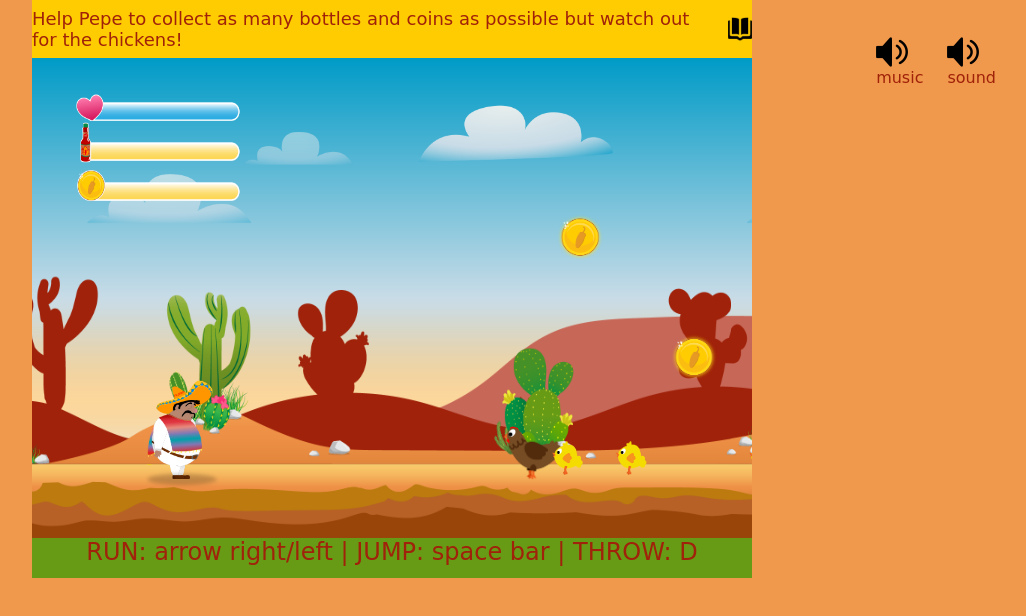
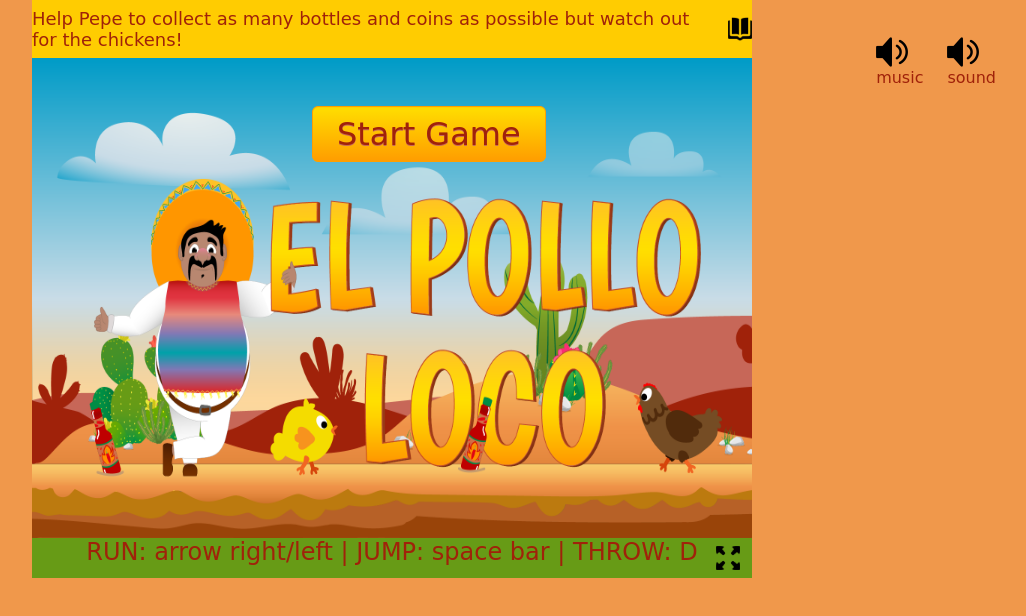
Before and after one commit to magdalena-ob/el_pollo_loco, a plain HTML site: page index.html in a window 1280 px wide. Shown: the whole page, without its empty margins (248-1274 px from the left). Drawn offline with Linux system fonts and the light colour scheme; animation ran at ten frames a second; a web font is replaced by a local one.

Commit message:
startscreen and endscreen if lost game

```diff
--- a/index.html
+++ b/index.html
@@ -30,6 +30,7 @@
     <script src="models/throwable-object.class.js"></script>
     <script src="models/bottle.class.js"></script>
     <script src="models/coin.class.js"></script>
+    <script src="models/game-over.class.js"></script>
     <script src="levels/level1.js"></script>
     <script src="js/game.js"></script>
 </head>
@@ -57,12 +58,22 @@
         </div>
     </div>
 
-    <canvas id="canvas" width="720" height="480">
+    <!--Startscreen-->
+    <div class="startscreen" id="startscreen">
+        <img src="img/9.Intro _ Outro Image/Start Screen/Opción 1.png">
+        <div class="start-button">
+            <button onclick="startGame()">Start Game</button>
+        </div>
+    </div>
+
+    <!--Canvas-->
+    <canvas class="d-none" id="canvas" width="720" height="480">
 
     </canvas>
 
     <div class="manual">
         <div>RUN: arrow right/left | JUMP: space bar | THROW: D</div>
+        <div class="fullscreen"><img onclick="goFullScreen()" src="icon/expand.png"></div>
     </div>
 </body>
 
--- a/js/game.js
+++ b/js/game.js
@@ -3,10 +3,19 @@ let world;
 let keyboard = new KeyboardObject();
 
 function init() {
+   showStartScreen();
+}
+
+function showStartScreen() {
+    document.getElementById('startscreen').classList.remove('d-none');
+    document.getElementById('canvas').classList.add('d-none');
+}
+
+function startGame() {
+    document.getElementById('startscreen').classList.add('d-none');
+    document.getElementById('canvas').classList.remove('d-none');
     canvas = document.getElementById('canvas');
     world = new World(canvas, keyboard);
-
-    console.log('My character is ', Character);
 }
 
 window.addEventListener('keydown', (e) =>{
@@ -62,3 +71,8 @@ function openStory() {
 function closeStory() {
     document.getElementById('story').classList.add('d-none');
 }
+
+//Fullscreen
+function goFullScreen() {
+    canvas.requestFullscreen();
+}
--- a/levels/level1.js
+++ b/levels/level1.js
@@ -10,7 +10,7 @@ for(let i = 0; i < 15; i++) {
     enemies.push(new Chicken());
 }
 
-for(let i = 0; i < 20; i++) {
+for(let i = 0; i < 10; i++) {
     enemies.push(new Chick());
 }
 
--- a/models/character.class.js
+++ b/models/character.class.js
@@ -112,6 +112,10 @@ class Character extends MovableObject {
                 setTimeout(() => {
                     this.applyGravity();
                 }, 2000);
+                setTimeout(() => {
+                    this.world.gameOver.gameFinished = true;
+                    this.world.gameOver.youLost = true;
+                }, 2000);
             } else if (this.isAboveGround()) {
                 this.playAnimation(this.IMAGES_JUMPING);
             } else {
@@ -131,4 +135,5 @@ class Character extends MovableObject {
             }
         }, 100);
     }
+
 }
--- a/models/drawable-object.class.js
+++ b/models/drawable-object.class.js
@@ -34,4 +34,5 @@ class DrawableObject {
             ctx.stroke();
         }
     }
+
 }
--- a/models/enboss.class.js
+++ b/models/enboss.class.js
@@ -8,7 +8,6 @@ class Endboss extends MovableObject {
     energyEndboss = 100;
     lastCollisionEndboss = 0;
     bottleAvailable = false;
-    //timeToAttack = false;
     lastTimePressedD = 0;
 
     IMAGES_ALERT = [
@@ -83,6 +82,7 @@ class Endboss extends MovableObject {
                 }
             } else if (this.endbossIsDead()) {
                 this.playAnimation(this.IMAGES_DEAD);
+                this.AUDIO_SCREAM.pause();
                 setTimeout(() => {
                     this.applyGravity();
                 }, 2000);
@@ -103,8 +103,6 @@ class Endboss extends MovableObject {
                 }
             }
         }, 200);
-
-
     }
 
     hitEndboss() {
--- /dev/null
+++ b/models/game-over.class.js
@@ -0,0 +1,14 @@
+class GameOver extends DrawableObject {
+    gameFinished = false;
+    youWon = false;
+    youLost = false;
+    x = 0;
+    y = 0;
+    width = 720;
+    height = 480;
+
+    constructor() {
+        super().loadImage('img/9.Intro _ Outro Image/_Game over_ screen/2.oh no you lost!.png');
+    }
+
+}
--- a/models/world.class.js
+++ b/models/world.class.js
@@ -11,6 +11,7 @@ class World {
     throwableObjects = [];
     endBoss = this.level.enemies[this.level.enemies.length - 1];
     endbossBar = new EndbossStatusBar(this.endBoss.x + 100, this.endBoss.y - 50);
+    gameOver = new GameOver();
 
     AUDIO_CHICKEN = new Audio('audio/chicken.mp3');
     //AUDIO_BACKGROUND = new Audio('audio/background.mp3');
@@ -51,6 +52,11 @@ class World {
         this.addToMap(this.statusBar);
         this.addToMap(this.bottleBar);
         this.addToMap(this.coinBar);
+
+        if(this.gameOver.gameFinished && this.gameOver.youLost) {
+            this.addToMap(this.gameOver);
+        }
+
         this.ctx.translate(this.camera_x, 0);
 
         this.addToMap(this.character);
@@ -225,7 +231,7 @@ class World {
         let chicken = this.level.enemies;
 
         for (let i = 0; i < chicken.length - 1; i++) {
-             if(this.chickenisNear(chicken, i)){
+             if(this.chickenisNear(chicken, i) && !this.gameOver.gameFinished){
                 this.AUDIO_CHICKEN.play();
             }
         }
--- a/style.css
+++ b/style.css
@@ -18,6 +18,46 @@ h1 {
 
 canvas {
     background-color: black;
+}
+
+.startscreen {
+    position: relative;
+    height: 480px;
+    width: 720px;
+}
+
+.startscreen img {
+    /*object-fit: cover;*/
+    height: 480px;
+    width: 720px;
+}
+
+.start-button button {
+    position: absolute;
+    top: 48px;
+    left: 280px;
+    z-index: 1;
+    cursor: pointer;
+    height: 56px;
+    outline: none;
+    color: #a0220a;
+    font-family: 'Boogaloo', cursive;
+    font-size: 32px;
+    box-shadow:inset 0px 1px 0px 0px #ffd300;
+	background:linear-gradient(to bottom, #ffdb00 5%, #ff9d00 100%);
+	background-color:#ffcc01;
+	border-radius:6px;
+	border:1px solid #ff9f00;
+	display:inline-block;
+	cursor:pointer;
+    padding:6px 24px;
+	text-decoration:none;
+	text-shadow:0px 1px 0px #c76758;
+}
+
+.start-button button:hover {
+    background:linear-gradient(to bottom, #ff9d00 5%, #ffdb00 100%);
+    background-color:#ffd300;
 }
 
 .sound img {
@@ -42,6 +82,7 @@ canvas {
 }
 
 .manual {
+    position: relative;
     /*background-color: #4191295c;*/
     background-color: #679b16;
     /*color: black;*/
@@ -49,6 +90,19 @@ canvas {
     width: 720px;
     height: 40px;
     text-align: center;
+}
+
+.fullscreen img {
+    object-fit: cover;
+    height: 24px;
+    width: 24px;
+    cursor: pointer;
+}
+
+.fullscreen {
+    position: absolute;
+    top: 8px;
+    right: 12px;
 }
 
 .description {
@@ -97,7 +151,7 @@ canvas {
 
 .story button {
     position: absolute;
-    bottom: 64px;
+    bottom: 80px;
     height: 48px;
     outline: none;
     color: #a0220a;
```
Also changed, not shown: icon/expand.png (added), img/background/background.png (deleted), models/chick.class.js (line endings or trailing spaces).
